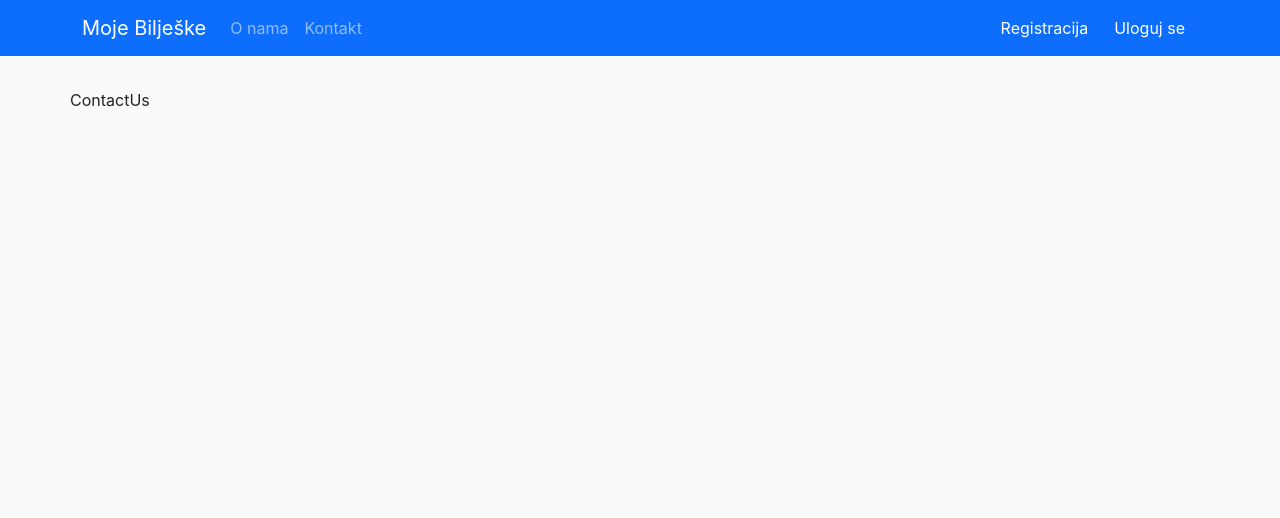
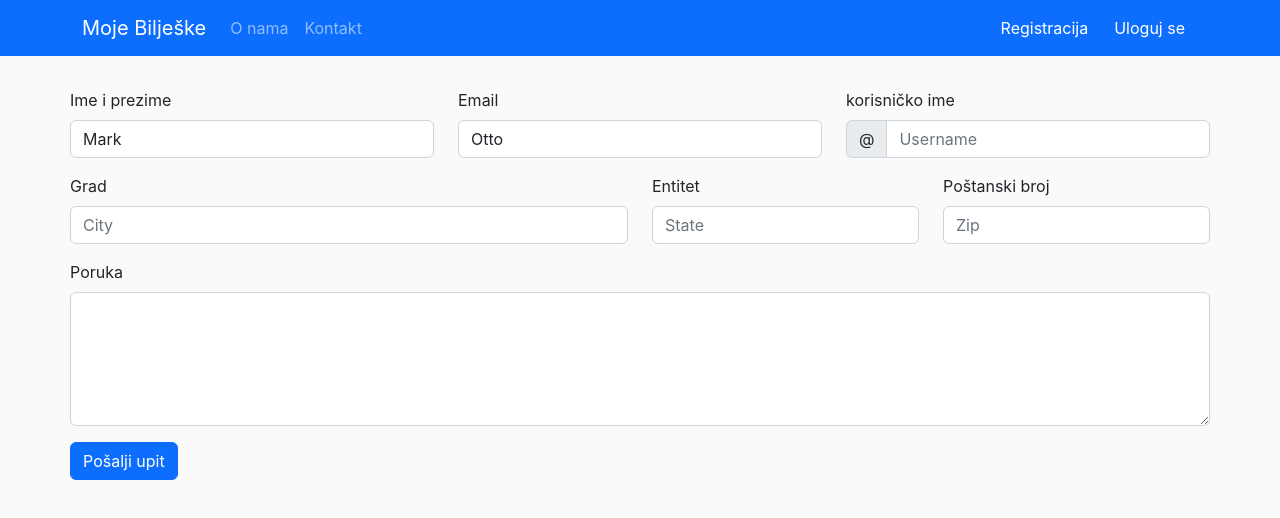
Before and after one commit to AgentBraun/quickNotesExampleApp, a React (Create React App) app in the folder client/: page /contactus in a window 1280 px wide. Shown: the top 518 px of the page. Built offline with nearby package versions, Linux system fonts and the light colour scheme; no server answers.

Commit message:
edited contact, abouts and Landing page

```diff
--- a/client/src/components/AdminView.tsx
+++ b/client/src/components/AdminView.tsx
@@ -63,7 +63,13 @@ const AdminView = (props: Props) => {
                     <Button variant='danger' size='sm' onClick={() => deleteUser(user)}>
                       izbriši
                     </Button>{' '}
-                    <Button onClick={() => setShowEditUserDialog(true)} size='sm'>
+                    <Button
+                      onClick={() => {
+                        setShowEditUserDialog(true);
+                        setUserToEdit(user);
+                      }}
+                      size='sm'
+                    >
                       Uredi
                     </Button>
                   </td>
--- a/client/src/components/NotesPageLoggedOutView.tsx
+++ b/client/src/components/NotesPageLoggedOutView.tsx
@@ -1,5 +1,15 @@
-const NotesPageLoggedOutView = () => {
-  return <p>Uloguj te se u svoj račun da bi vidjeli bilješke</p>;
+import React from 'react';
+import { Container } from 'react-bootstrap';
+import ControlledCarousel from './landing/Carousel';
+
+type Props = {};
+
+const NotesPageLoggedOutView = (props: Props) => {
+  return (
+    <Container>
+      <ControlledCarousel />
+    </Container>
+  );
 };
 
 export default NotesPageLoggedOutView;
--- /dev/null
+++ b/client/src/components/landing/Carousel.tsx
@@ -0,0 +1,53 @@
+import React, { useState } from 'react';
+import Carousel from 'react-bootstrap/Carousel';
+import utilsStyles from '../../styles/utils.module.css';
+
+function ControlledCarousel() {
+  const [index, setIndex] = useState(0);
+
+  const handleSelect = (selectedIndex: any, e: any) => {
+    setIndex(selectedIndex);
+  };
+
+  return (
+    <Carousel activeIndex={index} onSelect={handleSelect}>
+      <Carousel.Item>
+        <img
+          className='d-block w-100'
+          src='https://s9.pik.ba/galerija/2021-09/28/09/slika-2580104-61536dcf68ec8-velika.jpg'
+          alt='First slide'
+        />
+        <Carousel.Caption>
+          <h3>Zabolila vas je ruka pisajući bilješke?</h3>
+        </Carousel.Caption>
+      </Carousel.Item>
+      <Carousel.Item>
+        <img
+          className='d-block w-100'
+          src='https://miro.medium.com/v2/resize:fit:800/1*re49nuN5UQ31fm8C40f_aw.jpeg'
+          alt='Second slide'
+        />
+
+        <Carousel.Caption className={utilsStyles.textBlack}>
+          <h3>Nestalo vam je prostora?</h3>
+          <p>Lorem ipsum dolor sit amet, consectetur adipiscing elit.</p>
+        </Carousel.Caption>
+      </Carousel.Item>
+      <Carousel.Item>
+        <img
+          className='d-block w-100'
+          src='https://www.thebeaverton.com/wp-content/uploads/2022/09/man-thinking-800x600.jpg'
+          alt='Third slide'
+        />
+
+        <Carousel.Caption className={utilsStyles.textBlack}>
+          <h3>Registrujte se na Moje bilješke</h3>
+          <p>Besplatno kreirajte, uređivajte i brišite vaše bilješke.</p>
+        </Carousel.Caption>
+      </Carousel.Item>
+    </Carousel>
+  );
+}
+
+//render(<ControlledCarousel />);
+export default ControlledCarousel;
--- /dev/null
+++ b/client/src/components/ui/Card.tsx
@@ -0,0 +1,44 @@
+import Button from 'react-bootstrap/Button';
+import Card from 'react-bootstrap/Card';
+import classes from '../../styles/utils.module.css';
+import ListGroup from 'react-bootstrap/ListGroup';
+
+interface Info {
+  prop: string;
+  data: string;
+}
+
+interface Props {
+  img: string;
+  title: string;
+  text: Info[];
+  link: string;
+}
+
+function CardUser(props: Props) {
+  return (
+    <Card style={{ width: '25rem' }}>
+      <Card.Img variant='top' src={`${props.img}`} />
+      <Card.Body>
+        <Card.Title>{props.title} </Card.Title>
+      </Card.Body>
+      <ListGroup className='list-group-flush'>
+        {props.text.map((info) => (
+          <ListGroup.Item>
+            {' '}
+            <span>{info.prop}</span> {info.data}
+          </ListGroup.Item>
+        ))}
+      </ListGroup>
+      <Card.Body>
+        <Button variant='primary'>
+          <a className={classes.link} href={props.link} rel='noreferrer' target='_blank'>
+            Linkedin profile
+          </a>
+        </Button>
+      </Card.Body>
+    </Card>
+  );
+}
+
+export default CardUser;
--- a/client/src/pages/AboutUs.tsx
+++ b/client/src/pages/AboutUs.tsx
@@ -1,7 +1,40 @@
+import { Container } from 'react-bootstrap';
+import Card from '../components/ui/Card';
+import classes from '../styles/utils.module.css';
+
 type Props = {};
 
 const AboutUs = (props: Props) => {
-  return <div>AboutUs</div>;
+  return (
+    <Container className={classes.flexCenter}>
+      <Card
+        img={''}
+        text={[
+          { prop: 'Datum rođenja', data: '08.04.1999' },
+          { prop: 'Srednja škola', data: 'Gimnazija “Muhsin Rizvić“ Kakanj' },
+          { prop: 'Visokoškolska ustanova', data: 'Politehnički fakultet' },
+          { prop: 'Smjer', data: 'Softversko inženjerstvo' },
+          { prop: 'Godina studija', data: 'II' },
+          { prop: 'Broj indekas', data: '268' },
+        ]}
+        title={'Harun Aliefendić'}
+        link={'https://www.linkedin.com/in/alshamaliallen/'}
+      />
+      <Card
+        img={''}
+        text={[
+          { prop: 'Datum rođenja', data: '02.05.1995' },
+          { prop: 'Srednja Škola', data: 'MSŠ "Vitez" u Vitezu' },
+          { prop: 'Visokoškolska ustanova', data: 'Politehnički fakultet' },
+          { prop: 'Smjer', data: 'Softversko inženjerstvo' },
+          { prop: 'Godina studija', data: 'II' },
+          { prop: 'Broj indekas', data: '265' },
+        ]}
+        title={'Allen Al-Shamali'}
+        link={'https://www.linkedin.com/in/alshamaliallen/'}
+      />
+    </Container>
+  );
 };
 
 export default AboutUs;
--- a/client/src/pages/ContactUs.tsx
+++ b/client/src/pages/ContactUs.tsx
@@ -1,7 +1,74 @@
-type Props = {};
+import { render } from '@testing-library/react';
+import React, { useState } from 'react';
+import Button from 'react-bootstrap/Button';
+import Col from 'react-bootstrap/Col';
+import Form from 'react-bootstrap/Form';
+import InputGroup from 'react-bootstrap/InputGroup';
+import Row from 'react-bootstrap/Row';
 
-const ContactUs = (props: Props) => {
-  return <div>ContactUs</div>;
-};
+function AboutUs() {
+  const [validated, setValidated] = useState(false);
 
-export default ContactUs;
+  return (
+    <Form noValidate validated={validated}>
+      <Row className='mb-3'>
+        <Form.Group as={Col} md='4' controlId='validationCustom01'>
+          <Form.Label>Ime i prezime</Form.Label>
+          <Form.Control required type='text' placeholder='First name' defaultValue='Mark' />
+          <Form.Control.Feedback>Looks good!</Form.Control.Feedback>
+        </Form.Group>
+        <Form.Group as={Col} md='4' controlId='validationCustom02'>
+          <Form.Label>Email</Form.Label>
+          <Form.Control required type='email' placeholder='Last name' defaultValue='Otto' />
+          <Form.Control.Feedback>Looks good!</Form.Control.Feedback>
+        </Form.Group>
+        <Form.Group as={Col} md='4' controlId='validationCustomUsername'>
+          <Form.Label>korisničko ime</Form.Label>
+          <InputGroup hasValidation>
+            <InputGroup.Text id='inputGroupPrepend'>@</InputGroup.Text>
+            <Form.Control
+              type='text'
+              placeholder='Username'
+              aria-describedby='inputGroupPrepend'
+              required
+            />
+            <Form.Control.Feedback type='invalid'>Please choose a username.</Form.Control.Feedback>
+          </InputGroup>
+        </Form.Group>
+      </Row>
+      <Row className='mb-3'>
+        <Form.Group as={Col} md='6' controlId='validationCustom03'>
+          <Form.Label>Grad</Form.Label>
+          <Form.Control type='text' placeholder='City' required />
+          <Form.Control.Feedback type='invalid'>Please provide a valid city.</Form.Control.Feedback>
+        </Form.Group>
+        <Form.Group as={Col} md='3' controlId='validationCustom04'>
+          <Form.Label>Entitet</Form.Label>
+          <Form.Control type='text' placeholder='State' required />
+          <Form.Control.Feedback type='invalid'>
+            Please provide a valid state.
+          </Form.Control.Feedback>
+        </Form.Group>
+        <Form.Group as={Col} md='3' controlId='validationCustom05'>
+          <Form.Label>Poštanski broj</Form.Label>
+          <Form.Control type='text' placeholder='Zip' required />
+          <Form.Control.Feedback type='invalid'>Please provide a valid zip.</Form.Control.Feedback>
+        </Form.Group>
+      </Row>
+      <Form.Group className='mb-3'>
+        <Form.Label>Poruka</Form.Label>
+        <Form.Control as='textarea' rows={5} />
+      </Form.Group>
+      <Button
+        onClick={(e) => {
+          e.preventDefault();
+        }}
+        type='submit'
+      >
+        Pošalji upit
+      </Button>
+    </Form>
+  );
+}
+
+export default AboutUs;
--- a/client/src/styles/utils.module.css
+++ b/client/src/styles/utils.module.css
@@ -27,3 +27,16 @@
 .Pupdown {
   padding: 50px 0;
 }
+
+.textBlack {
+  color: black;
+}
+
+.link {
+  text-decoration: none;
+  color: white;
+}
+
+.link:hover {
+  color: white;
+}
```
Also changed, not shown: client/public/img/notes1.jpeg (added).
